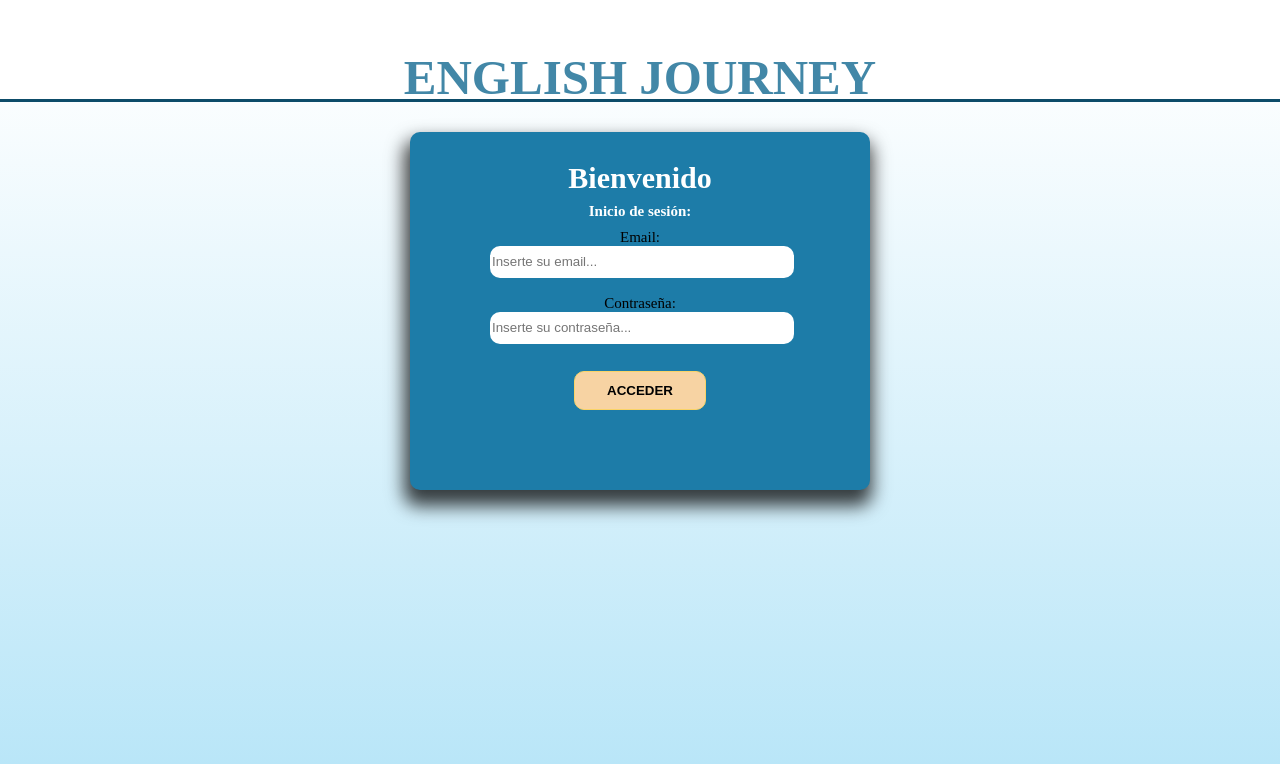
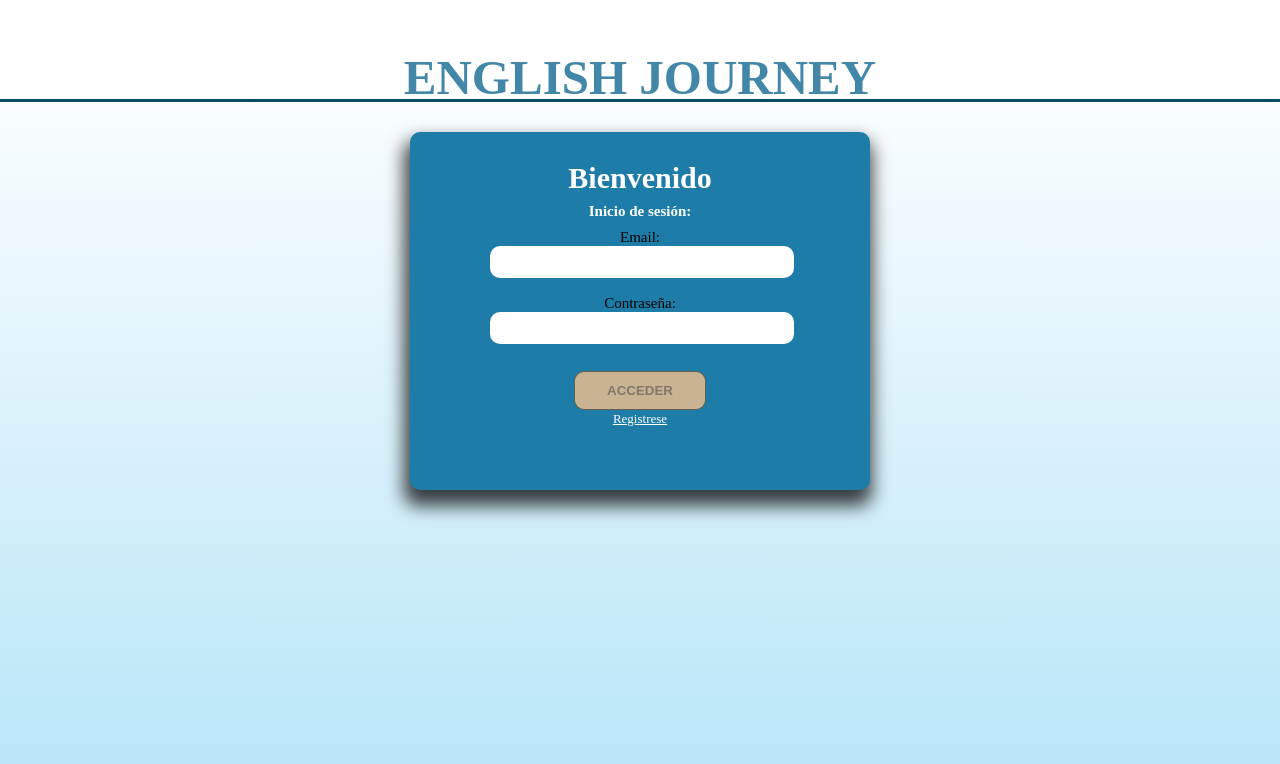
Before and after one commit to AlfredoManuelSalcedo/TFG, an Angular app in the folder English_Journey/: page /login in a window 1280 px wide. Shown: the top 764 px of the page. Built offline with nearby package versions, Linux system fonts and the light colour scheme.

Commit message:
Validaciones login

```diff
--- a/English_Journey/src/app/components/login/login.component.html
+++ b/English_Journey/src/app/components/login/login.component.html
@@ -7,10 +7,19 @@
         <div class="subtitulo-login">
             <p>Inicio de sesión:</p>
         </div>
-        <form action="POST">
+        <!-- <form action="POST">
             Email: <input type="text" placeholder="Inserte su email..." required class="inputs-login"><br><br>
             Contraseña: <input type="password" placeholder="Inserte su contraseña..." required class="inputs-login"><br><br>
             <button type="submit" class="boton-login">ACCEDER</button>
+        </form> -->
+        <form [formGroup]="loginform" (ngSubmit)="onSubmit()">
+            Email: <input type="email" formControlName="mail" class="inputs-login">
+            @if(loginform.controls.mail.invalid && loginform.controls.mail.touched){
+                <label  class="login-advertencia">Email invalido o vacio</label>
+            }<br><br>
+            Contraseña:<input type="password" formControlName="password" class="inputs-login"><br><br>
+            <button type="submit" class="boton-login" [disabled]="!loginform.valid" routerLink="home">ACCEDER</button><br>
         </form>
+        <a href="" class="login-enlace">Registrese</a>
     </div>
 </div>
--- a/English_Journey/src/app/components/login/login.component.scss
+++ b/English_Journey/src/app/components/login/login.component.scss
@@ -68,3 +68,19 @@
     height: 100vh;
     background: linear-gradient(to bottom, white, rgb(177, 227, 247));
 }
+
+.login-enlace{
+    font-size: small;
+    color: white;
+}
+
+.boton-login:disabled{
+    border:solid 1px #666151fd;
+    background-color:#c9b393;
+    color: rgba(90, 85, 85, 0.644);
+}
+
+.login-advertencia{
+    font-size: 12px;
+    color: rgb(238, 255, 0);
+}
--- a/English_Journey/src/app/components/login/login.component.ts
+++ b/English_Journey/src/app/components/login/login.component.ts
@@ -1,13 +1,22 @@
 import { Component } from '@angular/core';
 import { HeaderLoginComponent } from '../header-login/header-login.component';
+import { FormControl, FormGroup, ReactiveFormsModule, Validators } from '@angular/forms';
 
 @Component({
   selector: 'app-login',
   standalone: true,
-  imports: [HeaderLoginComponent,],
+  imports: [HeaderLoginComponent, ReactiveFormsModule],
   templateUrl: './login.component.html',
   styleUrl: './login.component.scss'
 })
 export class LoginComponent {
+ constructor(){}
+ loginform = new FormGroup({
+  mail : new FormControl('',[Validators.email, Validators.required]),
+  password : new FormControl('',Validators.required)
+ })
 
+ onSubmit(){
+  console.log("hola")
+ }
 }
```
